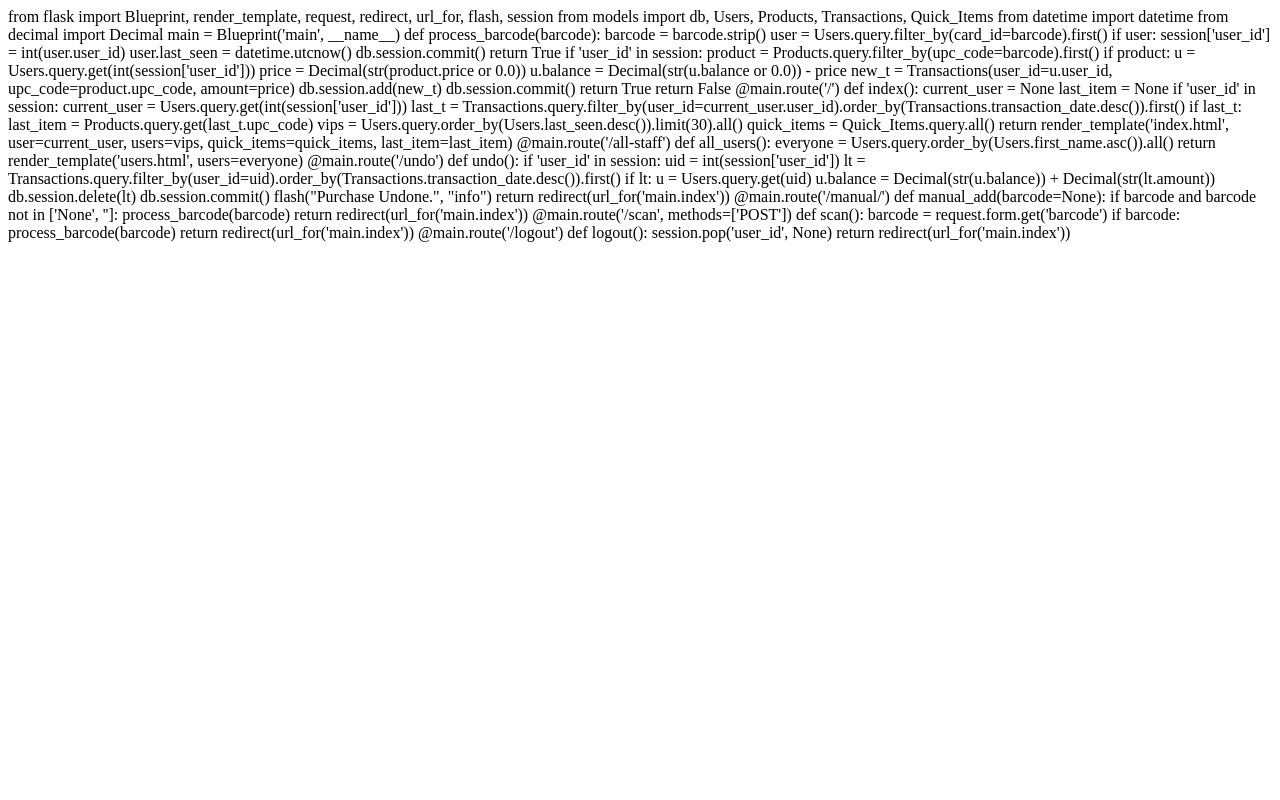
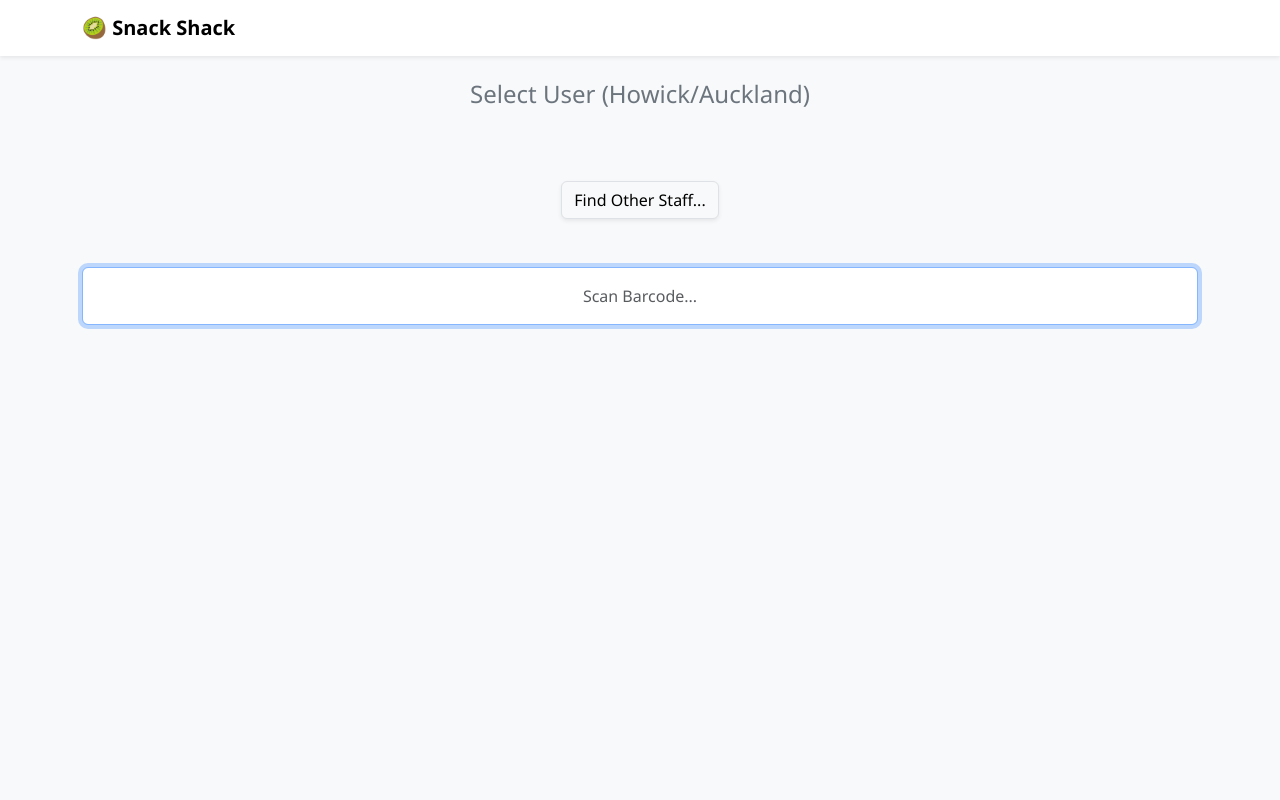
Before and after one commit to kiwiiwik/snackshack-nz, a Flask app: page / in a window 1280 px wide. Run offline with Flask 3, Linux system fonts and the light colour scheme.

Commit message:
Fixed index.html and SQL column names

```diff
--- a/models.py
+++ b/models.py
@@ -29,7 +29,8 @@ class Transactions(db.Model):
 
 class Quick_Items(db.Model):
     __tablename__ = 'Quick_Items'
-    item_id = db.Column('Item_ID', db.Integer, primary_key=True) # MATCHES SCHEMA
+    # Fixed to match your exact SQL schema
+    item_id = db.Column('Item_ID', db.Integer, primary_key=True)
     label = db.Column('Label', db.String(50))
-    barcode_val = db.Column('Barcode_Value', db.String(50)) # MATCHES SCHEMA
+    barcode_val = db.Column('Barcode_Value', db.String(50))
     image_url = db.Column('Image_URL', db.String(255))
--- a/templates/index.html
+++ b/templates/index.html
@@ -1,76 +1,99 @@
-from flask import Blueprint, render_template, request, redirect, url_for, flash, session
-from models import db, Users, Products, Transactions, Quick_Items
-from datetime import datetime
-from decimal import Decimal
+<!DOCTYPE html>
+<html lang="en">
+<head>
+    <meta charset="UTF-8">
+    <meta name="viewport" content="width=device-width, initial-scale=1.0">
+    <title>Snack Shack NZ</title>
+    <link href="https://cdn.jsdelivr.net/npm/bootstrap@5.3.0/dist/css/bootstrap.min.css" rel="stylesheet">
+    <link rel="stylesheet" href="https://cdnjs.cloudflare.com/ajax/libs/font-awesome/6.4.0/css/all.min.css">
+    <style>
+        body { background-color: #f8f9fa; font-family: 'Segoe UI', Tahoma, Geneva, Verdana, sans-serif; }
+        .user-tile { transition: 0.2s; border-radius: 15px; cursor: pointer; border: none; }
+        .user-tile:hover { transform: scale(1.05); box-shadow: 0 10px 20px rgba(0,0,0,0.1); }
+        .initial-avatar {
+            width: 70px; height: 70px; background: #0d6efd; color: white;
+            border-radius: 50%; display: flex; align-items: center;
+            justify-content: center; margin: 0 auto 15px; font-weight: bold; font-size: 1.5rem;
+        }
+        .product-img { width: 100%; height: 120px; object-fit: contain; padding: 10px; }
+    </style>
+</head>
+<body>
 
-main = Blueprint('main', __name__)
+<nav class="navbar navbar-light bg-white shadow-sm mb-4">
+    <div class="container">
+        <a class="navbar-brand fw-bold" href="/">🥝 Snack Shack</a>
+        {% if user %}
+        <div class="d-flex align-items-center">
+            <span class="me-3">Logged in as <strong>{{ user.first_name }}</strong></span>
+            <span class="badge {{ 'bg-danger' if user.balance < 0 else 'bg-success' }} p-2 me-3">
+                ${{ "%.2f"|format(user.balance) }}
+            </span>
+            <a href="{{ url_for('main.logout') }}" class="btn btn-sm btn-outline-danger">Logout</a>
+        </div>
+        {% endif %}
+    </div>
+</nav>
 
-def process_barcode(barcode):
-    barcode = barcode.strip()
-    user = Users.query.filter_by(card_id=barcode).first()
-    if user:
-        session['user_id'] = int(user.user_id)
-        user.last_seen = datetime.utcnow()
-        db.session.commit()
-        return True
+<div class="container">
+    {% if not user %}
+        <h4 class="text-center mb-5 text-secondary">Select User (Howick/Auckland)</h4>
+        <div class="row row-cols-2 row-cols-md-4 row-cols-lg-6 g-4 mb-5">
+            {% for u in users %}
+            <div class="col">
+                <a href="{{ url_for('main.manual_add', barcode=u.card_id or '') }}" class="text-decoration-none text-dark">
+                    <div class="card h-100 p-4 user-tile text-center shadow-sm">
+                        <div class="initial-avatar">{{ u.first_name[0] }}</div>
+                        <div class="fw-bold">{{ u.first_name }}</div>
+                    </div>
+                </a>
+            </div>
+            {% endfor %}
+        </div>
+        <div class="text-center">
+            <a href="{{ url_for('main.all_users') }}" class="btn btn-light border shadow-sm">Find Other Staff...</a>
+        </div>
+    {% else %}
+        <div class="row row-cols-2 row-cols-md-4 row-cols-lg-6 g-3 mb-4">
+            {% for item in quick_items %}
+            <div class="col">
+                <a href="{{ url_for('main.manual_add', barcode=item.barcode_val) }}" class="text-decoration-none text-dark">
+                    <div class="card h-100 text-center border-0 shadow-sm p-3 user-tile">
+                        <img src="{{ url_for('static', filename='images/' + item.image_url) }}" class="product-img mb-2">
+                        <div class="fw-bold small">{{ item.label }}</div>
+                    </div>
+                </a>
+            </div>
+            {% endfor %}
+        </div>
+        {% if last_item %}
+        <div class="alert alert-info d-flex justify-content-between align-items-center mt-4">
+            <span>Last: <strong>{{ last_item.description }}</strong></span>
+            <a href="{{ url_for('main.undo') }}" class="btn btn-danger btn-sm">Undo</a>
+        </div>
+        {% endif %}
+    {% endif %}
 
-    if 'user_id' in session:
-        product = Products.query.filter_by(upc_code=barcode).first()
-        if product:
-            u = Users.query.get(int(session['user_id']))
-            price = Decimal(str(product.price or 0.0))
-            u.balance = Decimal(str(u.balance or 0.0)) - price
-            new_t = Transactions(user_id=u.user_id, upc_code=product.upc_code, amount=price)
-            db.session.add(new_t)
-            db.session.commit()
-            return True
-    return False
+    <div class="mt-5 mb-5 text-center">
+        <form action="{{ url_for('main.scan') }}" method="POST">
+            <input type="text" name="barcode" id="barcode" class="form-control text-center py-3"
+                   placeholder="Scan Barcode..." autofocus autocomplete="off">
+        </form>
+    </div>
+</div>
 
-@main.route('/')
-def index():
-    current_user = None
-    last_item = None
-    if 'user_id' in session:
-        current_user = Users.query.get(int(session['user_id']))
-        last_t = Transactions.query.filter_by(user_id=current_user.user_id).order_by(Transactions.transaction_date.desc()).first()
-        if last_t:
-            last_item = Products.query.get(last_t.upc_code)
-
-    vips = Users.query.order_by(Users.last_seen.desc()).limit(30).all()
-    quick_items = Quick_Items.query.all()
-    return render_template('index.html', user=current_user, users=vips, quick_items=quick_items, last_item=last_item)
-
-@main.route('/all-staff')
-def all_users():
-    everyone = Users.query.order_by(Users.first_name.asc()).all()
-    return render_template('users.html', users=everyone)
-
-@main.route('/undo')
-def undo():
-    if 'user_id' in session:
-        uid = int(session['user_id'])
-        lt = Transactions.query.filter_by(user_id=uid).order_by(Transactions.transaction_date.desc()).first()
-        if lt:
-            u = Users.query.get(uid)
-            u.balance = Decimal(str(u.balance)) + Decimal(str(lt.amount))
-            db.session.delete(lt)
-            db.session.commit()
-            flash("Purchase Undone.", "info")
-    return redirect(url_for('main.index'))
-
-@main.route('/manual/<barcode>')
-def manual_add(barcode=None):
-    if barcode and barcode not in ['None', '']:
-        process_barcode(barcode)
-    return redirect(url_for('main.index'))
-
-@main.route('/scan', methods=['POST'])
-def scan():
-    barcode = request.form.get('barcode')
-    if barcode: process_barcode(barcode)
-    return redirect(url_for('main.index'))
-
-@main.route('/logout')
-def logout():
-    session.pop('user_id', None)
-    return redirect(url_for('main.index'))
+<script>
+    {% if user %}
+    // 10-Second Auto-Logout
+    let timeout = setTimeout(() => { window.location.href = "{{ url_for('main.logout') }}"; }, 10000);
+    window.onmousemove = window.onclick = window.onkeydown = () => {
+        clearTimeout(timeout);
+        timeout = setTimeout(() => { window.location.href = "{{ url_for('main.logout') }}"; }, 10000);
+    };
+    {% endif %}
+    document.addEventListener("click", (e) => {
+        if (!['INPUT', 'A', 'BUTTON'].includes(e.target.tagName)) document.getElementById("barcode").focus();
+    });
+</script>
+</body>
+</html>
```
